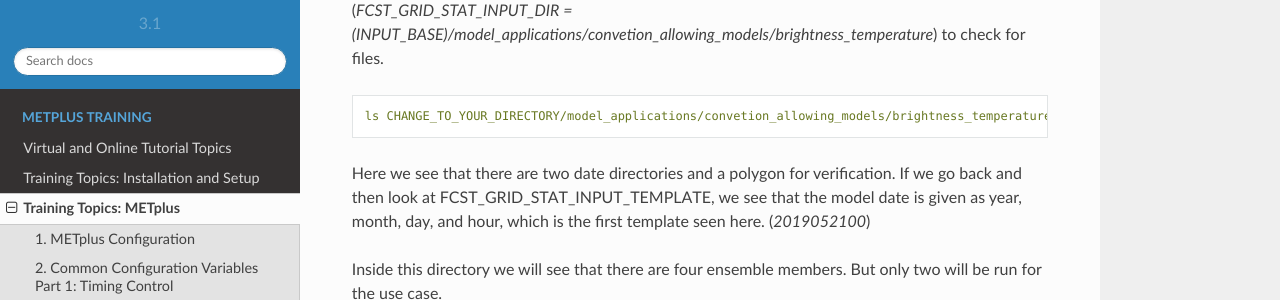
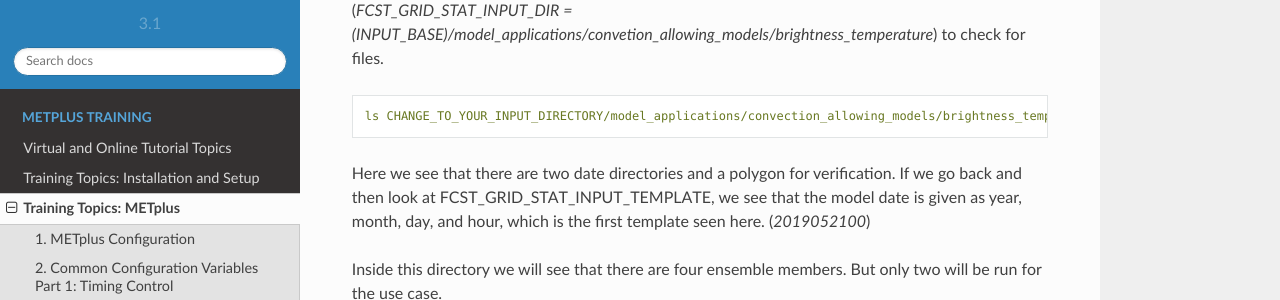
Before and after one commit to dtcenter/METplus-Training, a Sphinx documentation site: the page built from docs/modules/METplus/use_case_brightness_temperature_distance_map.rst, in a window 1280 px wide and 900 px high, scrolled down 1801 px. Shown: the part 151-451 px from the top of the window. Built offline with Sphinx 7.4.7 and the Read the Docs theme 2.0.0, drawn with Linux system fonts in a browser that asks for light colours.

Commit message:
Update use_case_brightness_temperature_distance_map.rst

```diff
--- a/docs/modules/METplus/use_case_brightness_temperature_distance_map.rst
+++ b/docs/modules/METplus/use_case_brightness_temperature_distance_map.rst
@@ -97,7 +97,7 @@ to check for files.
 
 .. code-block:: ini
 
-  ls CHANGE_TO_YOUR_DIRECTORY/model_applications/convetion_allowing_models/brightness_temperature
+  ls CHANGE_TO_YOUR_INPUT_DIRECTORY/model_applications/convection_allowing_models/brightness_temperature
 
 Here we see that there are two date directories and a
 polygon for verification. If we go back and then look at
```
